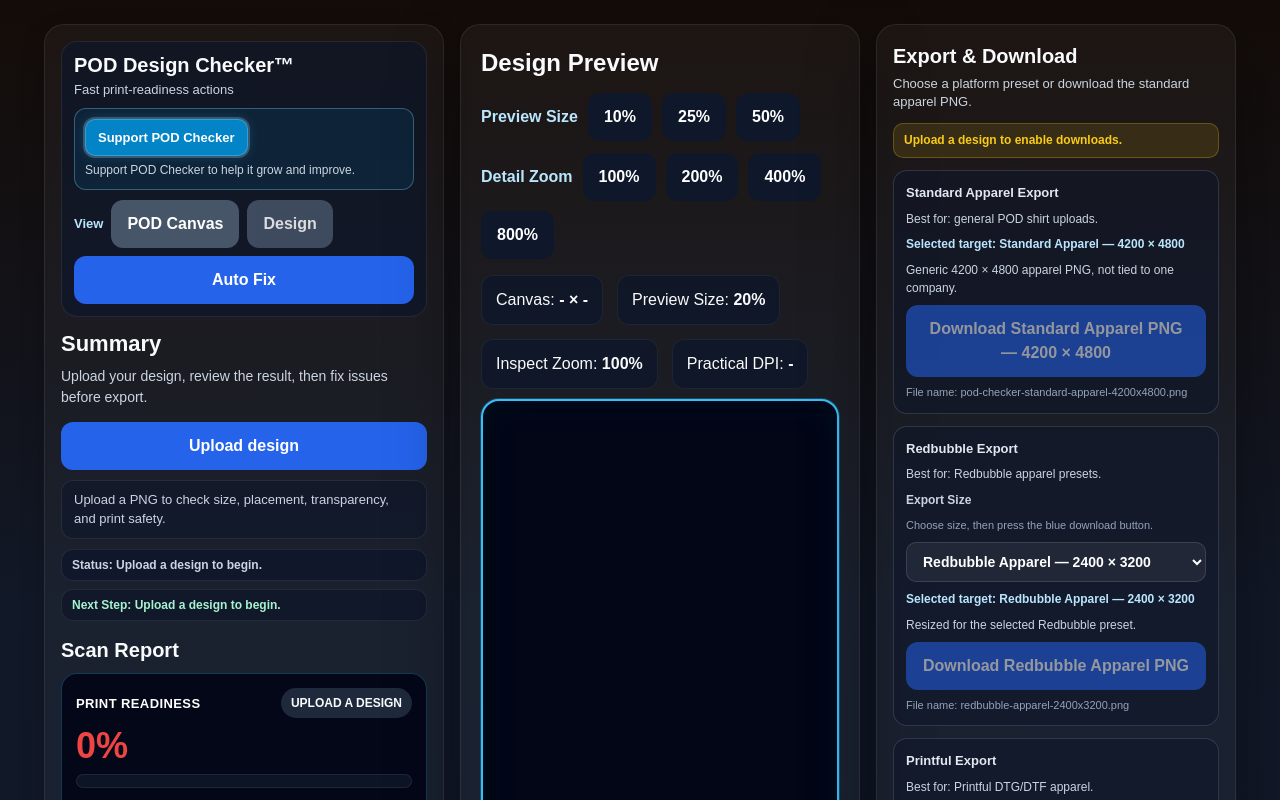
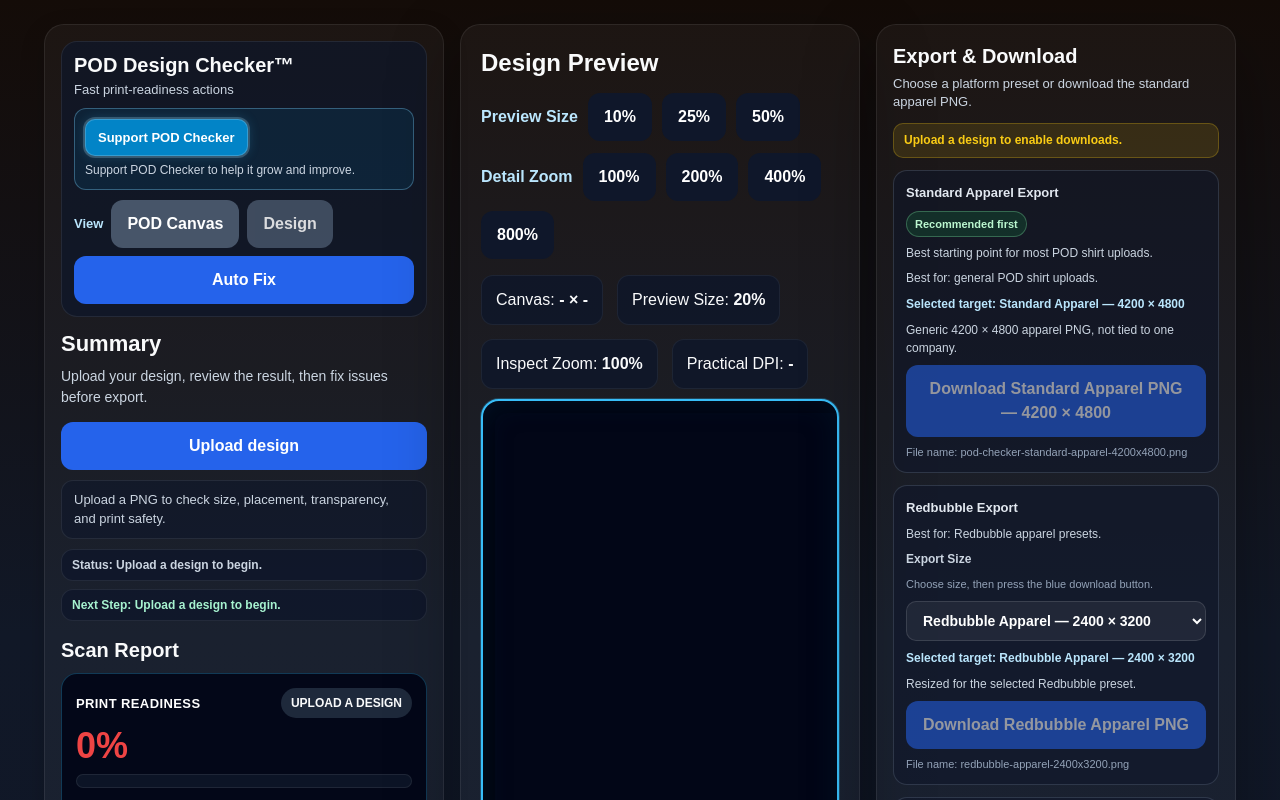
Before and after one commit to noobmacker-creator/pod-design-checker, a Next.js app: page / in a window 1280 px wide. Shown: the top 800 px of the page. Built offline with nearby package versions, Linux system fonts and the light colour scheme.

Commit message:
add recommended export badge

```diff
--- a/app/components/IssueBucketsPanel.tsx
+++ b/app/components/IssueBucketsPanel.tsx
@@ -141,6 +141,25 @@ export default function IssueBucketsPanel({
         >
           <div style={{ fontSize: 13, color: '#e2e8f0', fontWeight: 800 }}>
             Standard Apparel Export
+          </div>
+          <div>
+            <span
+              style={{
+                display: 'inline-block',
+                fontSize: 11,
+                fontWeight: 900,
+                color: '#bbf7d0',
+                background: 'rgba(22, 163, 74, 0.18)',
+                border: '1px solid rgba(134, 239, 172, 0.30)',
+                borderRadius: 999,
+                padding: '4px 8px',
+              }}
+            >
+              Recommended first
+            </span>
+          </div>
+          <div style={{ fontSize: 12, color: '#cbd5e1', lineHeight: 1.4 }}>
+            Best starting point for most POD shirt uploads.
           </div>
           <div style={{ fontSize: 12, color: '#cbd5e1', lineHeight: 1.4 }}>
             Best for: general POD shirt uploads.
```
